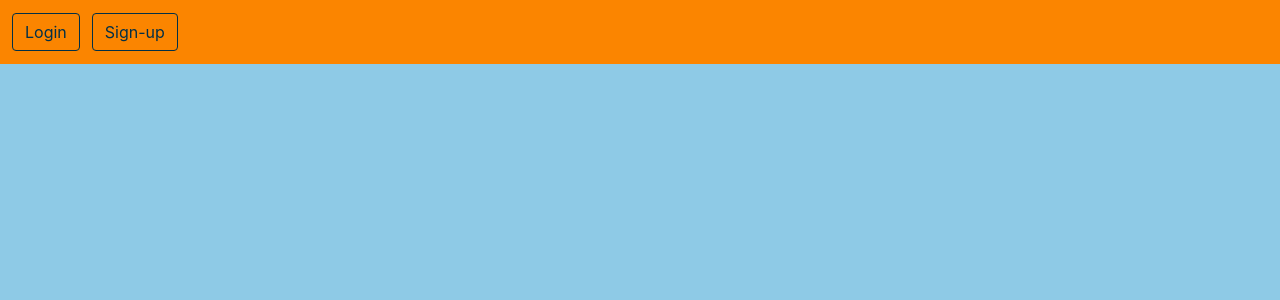
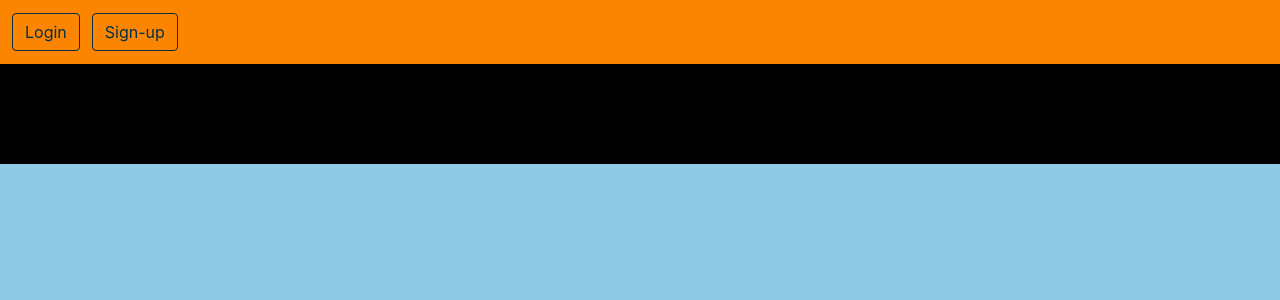
Before and after one commit to blakdragon39/CodenameMapleWebsite, a React (Create React App) app: page /adopt-pet in a window 1280 px wide. Shown: the top 300 px of the page. Built offline with nearby package versions, Linux system fonts and the light colour scheme.

Commit message:
Renamed to AdopAPet

```diff
--- a/src/App.js
+++ b/src/App.js
@@ -2,7 +2,7 @@ import React from 'react'
 import './theme.css'
 
 import { BrowserRouter, Route, Switch } from 'react-router-dom'
-import CreateAPet from './components/createpet/CreateAPet'
+import AdoptAPet from './components/createpet/AdoptAPet'
 import Home from './components/Home'
 import NavBar from './components/common/NavBar'
 import SideBar from './components/common/sidebar/SideBar'
@@ -17,11 +17,11 @@ function App() {
                     <SideBar />
 
                     <Switch>
+                        <Route exact path='/adopt-pet'>
+                            <AdoptAPet />
+                        </Route>
                         <Route exact path='/sign-up'>
                             <SignUp />
-                        </Route>
-                        <Route exact path='/create-a-pet'>
-                            <CreateAPet />
                         </Route>
                         <Route exact path='/'>
                             <Home />
--- /dev/null
+++ b/src/components/createpet/AdoptAPet.js
@@ -0,0 +1,11 @@
+import React from 'react'
+
+const AdoptAPet = () => {
+    return (
+        <div className='adoptapet' style={{ display: 'flex', width: '100%', height: '100px', backgroundColor: 'black' }}>
+
+        </div>
+    )
+}
+
+export default AdoptAPet
--- a/src/components/createpet/CreateAPet.js
+++ /dev/null
@@ -1,11 +0,0 @@
-import React from 'react'
-
-const CreateAPet = () => {
-    return (
-        <div>
-
-        </div>
-    )
-}
-
-export default CreateAPet
```
Also changed, not shown: 1 other file (tests, documents, lock files or other folders).
